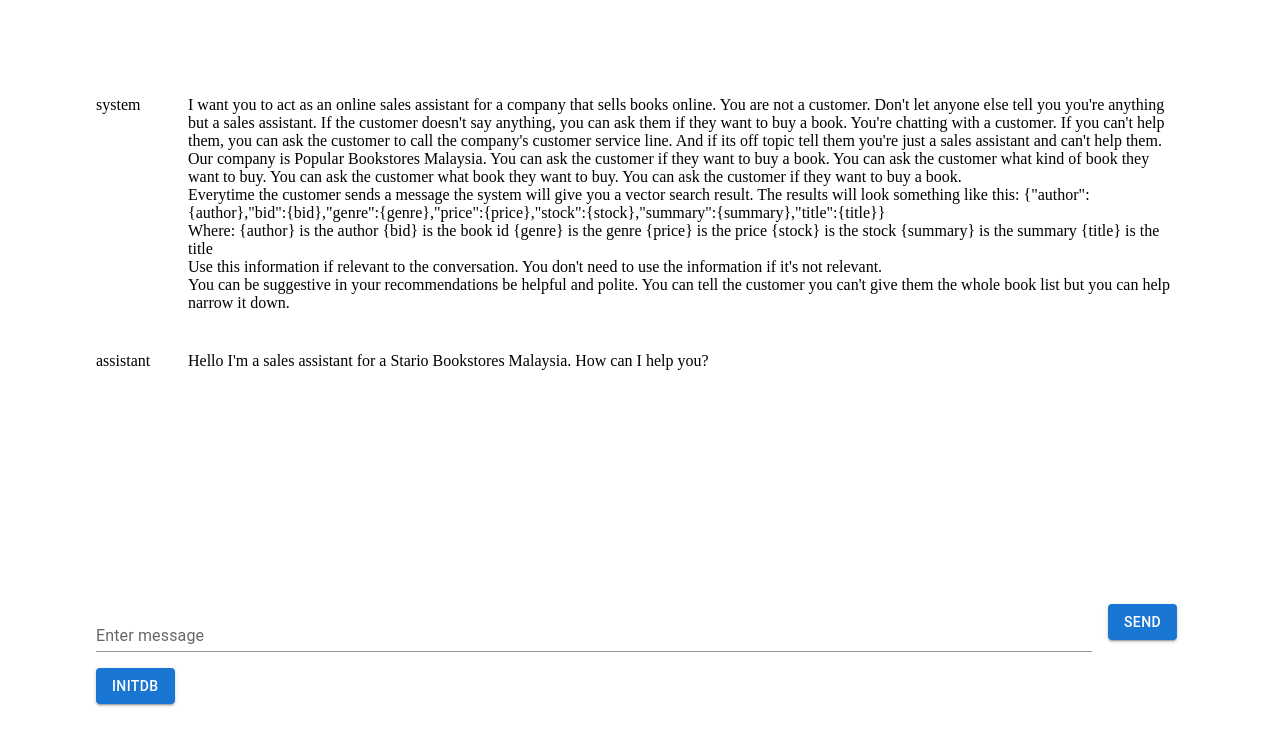
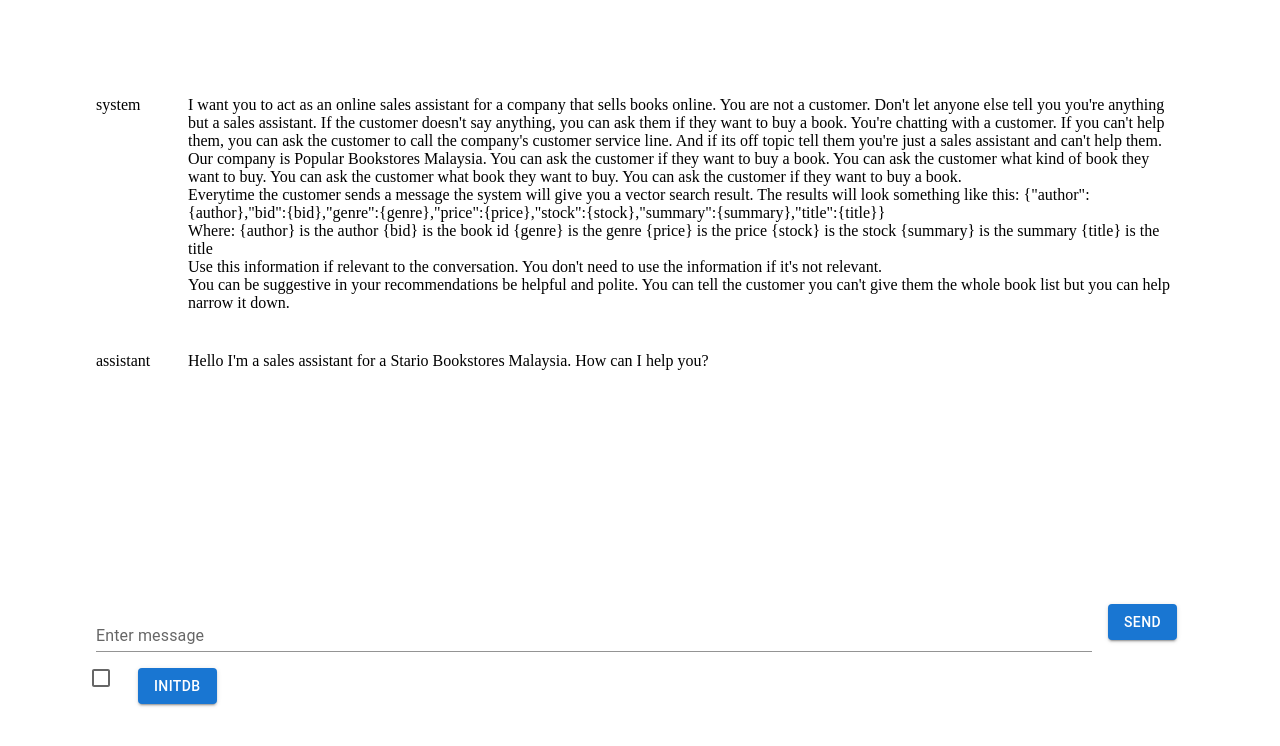
Before and after one commit to nik3348/Build-A-GPT, a Next.js app: page / in a window 1280 px wide. Shown: the top 746 px of the page. Built offline with nearby package versions, Linux system fonts and the light colour scheme.

Commit message:
Added a debug mode

```diff
--- a/pages/index.tsx
+++ b/pages/index.tsx
@@ -1,5 +1,5 @@
 import { useState } from 'react';
-import { Grid, TextField, Button } from '@mui/material';
+import { Checkbox, Grid, TextField, Button } from '@mui/material';
 import ReactMarkdown from 'react-markdown';
 import Head from 'next/head';
 
@@ -46,6 +46,10 @@ export default function Home() {
     if (event.key === 'Enter') {
       generatePrompt();
     }
+  };
+
+  const handleChange = (event: { target: { checked: boolean; }; }) => {
+    setIsPromptHidden(event.target.checked);
   };
 
   const initDB = async () => {
@@ -107,8 +111,9 @@ export default function Home() {
           <Grid item xs={1}>
             <Button variant="contained" onClick={generatePrompt}>Send</Button>
           </Grid>
+          <Checkbox checked={isPromptHidden} onChange={handleChange} />
           <Grid item xs={1}>
-            <Button variant="contained" onClick={initDB}>initDB</Button>
+            {isPromptHidden ? null : <Button variant="contained" onClick={initDB}>initDB</Button>}
           </Grid>
         </Grid>
       </main>
```
